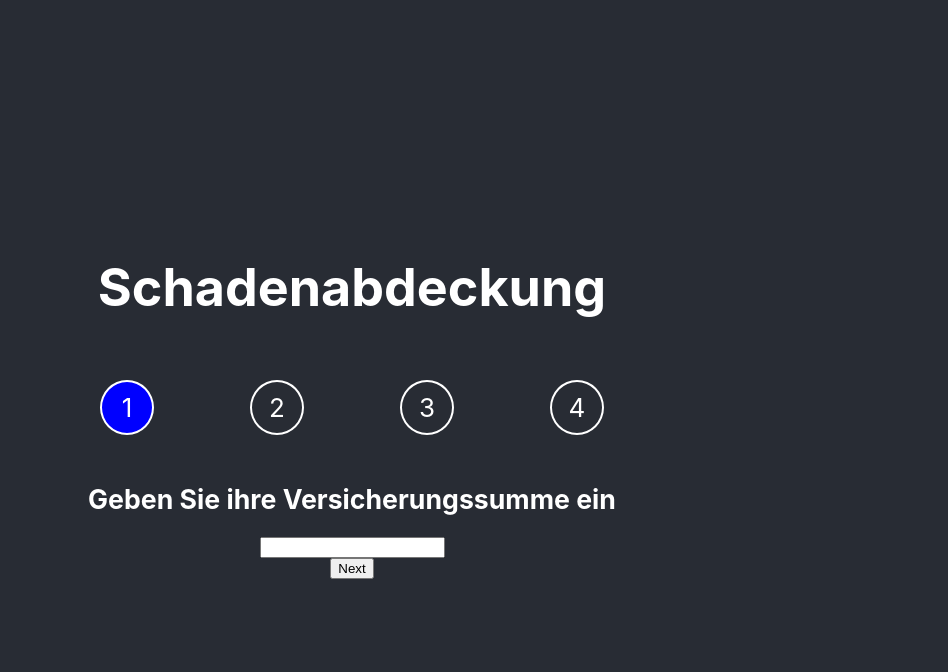
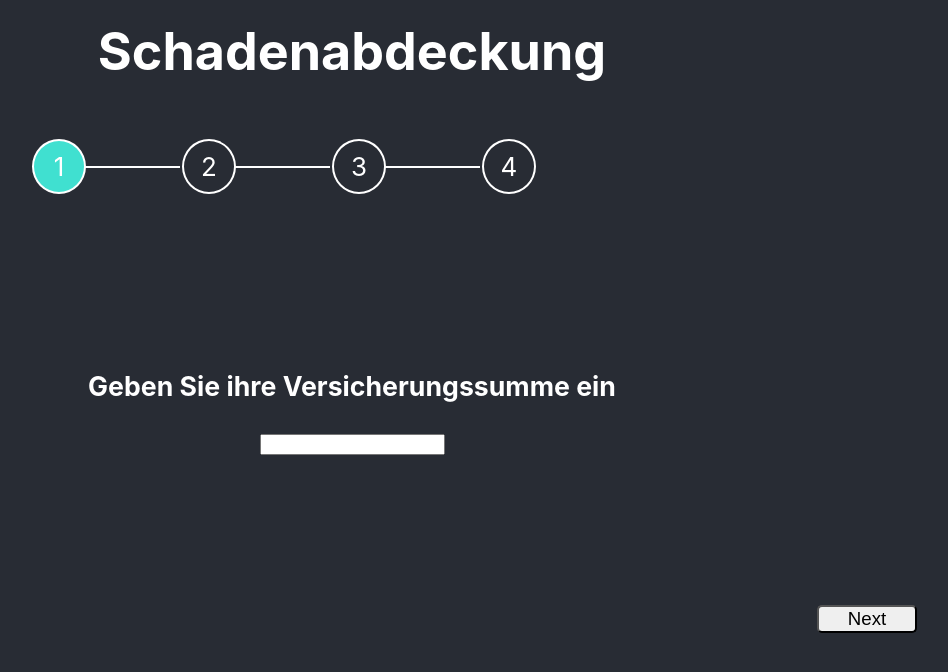
Before and after one commit to evanlueber/schadenabdeckungsrechner, a React (Create React App) app: page / in a window 1280 px wide. Shown: the top 672 px of the page, without its empty margins (288-1236 px from the left). Built offline with nearby package versions, Linux system fonts and the light colour scheme.

Commit message:
letze Änderungen vom 24.03.23

```diff
--- a/src/App.css
+++ b/src/App.css
@@ -16,12 +16,14 @@
 .App-header {
   background-color: #282c34;
   min-height: 100vh;
-  display: flex;
-  flex-direction: column;
-  align-items: center;
-  justify-content: center;
   font-size: calc(10px + 2vmin);
   color: white;
+}
+
+.App-header > h1 {
+  margin: 0;
+  margin-bottom: 30px;
+  padding-top: 20px;
 }
 
 .App-link {
@@ -37,10 +39,10 @@
   }
 }
 
-
 .progress {
   display: flex;
   gap: 6rem;
+  margin-left: 25%;
 }
 
 .progress > p {
@@ -48,12 +50,91 @@
   border-radius: 50%;
   width: 50px;
   padding: 10px 0;
+  position: relative;
+
+}
+.progress > p::before {
+  content: "";
+  position: absolute;
+  right: -6rem;
+  width: 6rem;
+  height: 2px;
+  background-color: white;
+  top: 50%;
+  transform: translateY(-50%);
+}
+
+.progress > p.last::before {
+  content: "";
+  position: absolute;
+  right: -6rem;
+  width: 6rem;
+  height: 0px;
+  background-color: white;
+  top: 50%;
+  transform: translateY(-50%);
 }
 
 .progress > p.current {
-  background-color: blue;
+  background-color: turquoise;
 }
 
 .inputTitle {
   font-size: 20pt;
 }
+
+.backNext {
+  display: grid;
+  grid-template-columns: 1fr 1fr 1fr;
+  margin-top: 150px;
+}
+
+.backNext > #back {
+  grid-column: 1 / 2;
+  margin-left: 75px;
+  min-width: 100px;
+  font-size: 14pt;
+  justify-self: start;
+  border-radius: 5px;
+}
+
+.backNext > #next {
+  grid-column: 3 / 4;
+  margin-right: 75px;
+  min-width: 100px;
+  font-size: 14pt;
+  justify-self: end;
+  border-radius: 5px;
+}
+
+#back:hover {
+  background-color: turquoise;
+}
+
+#next:hover {
+  background-color: turquoise;
+}
+
+#home:hover {
+  background-color: turquoise;
+}
+
+#home {
+  min-width: 100px;
+  font-size: 14pt;
+  margin-top: 50px;
+  border-radius: 5px;
+}
+
+#inputKasten {
+  margin-top: 150px;
+}
+
+.werte {
+  font-size: 10pt;
+}
+
+#input:hover {
+  border: 2px solid turquoise;
+  border-radius: 3px;
+}
--- a/src/App.jsx
+++ b/src/App.jsx
@@ -16,8 +16,9 @@ function App() {
           <p className={step === 1 ? "current" : ""}>1</p>
           <p className={step === 2 ? "current" : ""}>2</p>
           <p className={step === 3 ? "current" : ""}>3</p>
-          <p className={step === 4 ? "current" : ""}>4</p>
+          <p className={step === 4 ? "current last" : "last"}>4</p>
         </div>
+        <div id='inputKasten'>
           {
           step === 1 ?
             <>
@@ -37,23 +38,18 @@ function App() {
             <>
               <p>Ihre Versicherung wird {Math.round((vsSumme / vsWert) * 100 * 100) / 100 >= 100 ? 100 : Math.round((vsSumme / vsWert) * 100 * 100) / 100}% des Schadens übernehmen</p>
               <p>Ihre Versicherung wird {Math.round((vsSumme / vsWert) * schaden * 100) /100 >= schaden ? schaden : Math.round((vsSumme / vsWert) * schaden * 100) /100}CHF übernehmen</p>
-            <p className='werte'>Versicherungssumme: {vsSumme}</p>
-            <p className='werte'>Versicherungswert: {vsWert}</p>
+              <p className='werte'>Versicherungssumme: {vsSumme}CHF</p>
+              <p className='werte'>Versicherungswert: {vsWert}CHF</p>
+              <p className='werte'>Schaden: {schaden}CHF</p>
             </>
           }
+        </div>
 
         {step === 4 ?
-          <button onClick={()=>{setStep(1);setVsSumme("");setVsWert("")}}>Home</button>
+          <button id='home' onClick={()=>{setStep(1);setVsSumme("");setVsWert("")}}>Home</button>
         :
           ""
         }
-
-        {step >= 2 && step < 4 ?
-          <button onClick={()=>setStep(step-1)}>Back</button>
-        :
-          ""
-        }
-
       </header>
     </div>
   );
--- a/src/components/MyInput.jsx
+++ b/src/components/MyInput.jsx
@@ -4,10 +4,16 @@ const MyInput = ({title, value, onChange, step, setStep}) => {
     return (
         <>
             <h2 className='inputTitle'>{title}</h2>
-            <input type="text" name="" id="" value={value} onChange={onChange}/>
+            <input type="text" name="" id="input" value={value} onChange={onChange}/>
 
+            <div className="backNext">
+              {step >= 2 && step < 4 ?
+                  <button id='back' onClick={()=>setStep(step-1)}>Back</button>
+                :
+                  ""
+                }
                 {step < 4 ?
-            <button onClick={()=>{
+                  <button id='next' onClick={()=>{
                   if (value ==="" ){
                     alert("Geben Sie einen Wert in das Inputfeld ein")
                   }
@@ -18,6 +24,7 @@ const MyInput = ({title, value, onChange, step, setStep}) => {
                 :
                   ""
                 }
+            </div>
         </>
     )
 }
```
Lines whose indentation alone changed are shown as unchanged.
